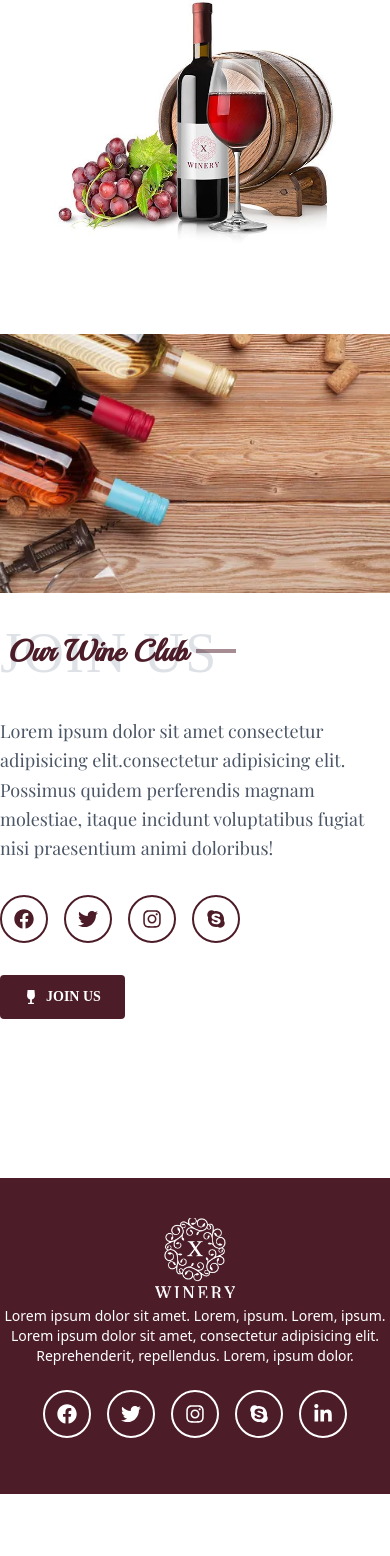
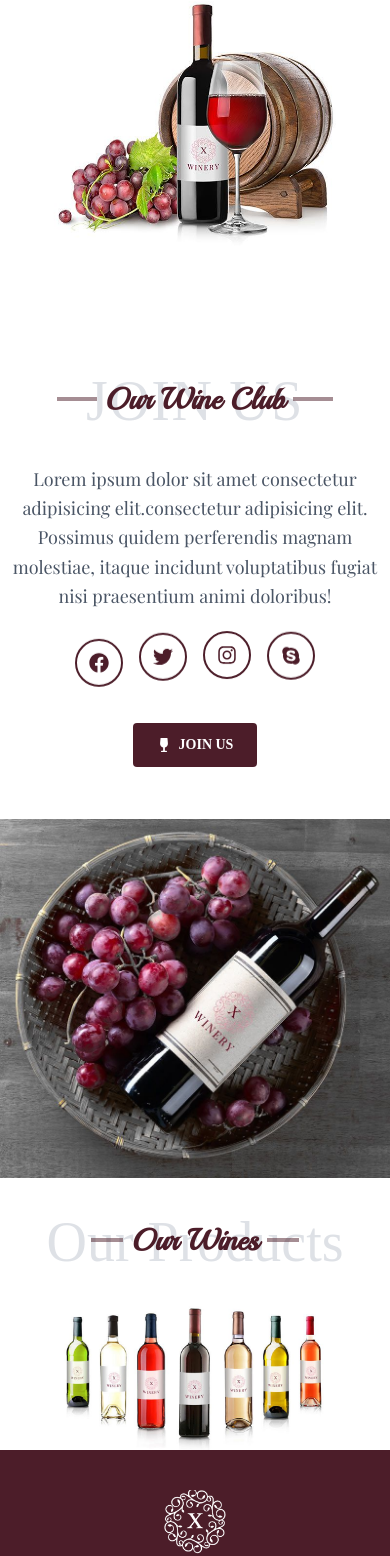
Before and after one commit to laksamba/winery, a React (Vite) app: page / in a window 390 px wide. Shown: the part 3036-4592 px from the top of the page. Before the commit the page ends 4530 px from the top, so only its background shows below. Built offline with nearby package versions, Linux system fonts and the light colour scheme.

Commit message:
wineclub & icon animation

```diff
--- a/src/Pages/OurHistory.jsx
+++ b/src/Pages/OurHistory.jsx
@@ -33,7 +33,7 @@ const OurHistory = () => {
         itaque incidunt voluptatibus fugiat nisi praesentium animi doloribus! <br className="hidden sm:block" />
 
       </p>
-      <Link className="px-6 sm:px-8 py-3 sm:py-4 bg-[#4c1d29] text-white font-bold rounded-xl text-sm sm:text-base">
+      <Link className="px-6 sm:px-8 py-3 sm:py-4 bg-[#4c1d29] text-white font-[Plaifair] rounded-sm font-bold md:text-xl sm:text-base hover:bg-[#84293e]  transition-all  hover:scale-110">
         Read More
       </Link>
     </div>
--- a/src/Pages/OurWine.jsx
+++ b/src/Pages/OurWine.jsx
@@ -0,0 +1,31 @@
+import React from 'react'
+import image from '../assets/Images/Bottles.png'
+
+const OurWine = () => {
+  return (
+    <div className='max-h-screen'>
+         <div className=" text-center my-9 ">
+        <h2 className="md:text-[6rem] text-[3.5rem] font-[Playfair]  text-gray-300  mb-0 leading-none opacity-70">
+          Our Products
+        </h2>
+
+        <h3 className="md:text-5xl text-3xl font-bold text-[#4c1d29] md:-mt-18 -mt-12 md:mb-14 relative">
+          <div className="flex justify-center items-center">
+            <hr className="border-2 md:w-14 w-8 border-[#4c1d29]/50" />
+            <span className="bg-transparent px-2 relative  font-[playball]">
+              Our Wines
+            </span>
+            <hr className="border-2 md:w-14 w-8 border-[#4c1d29]/50" />
+          </div>
+        </h3>
+      </div>
+      {/* image  */}
+      <div className='flex  justify-center'>
+        <img src={image} alt="Winery" loading="lazy"  className='w-[80%]' />
+      </div>
+
+    </div>
+  )
+}
+
+export default OurWine
--- a/src/Pages/WineClub.jsx
+++ b/src/Pages/WineClub.jsx
@@ -1,5 +1,5 @@
 import React from "react";
-import image from "../assets/Images/wineHistory.png";
+import image  from '../assets/Images/ClubWine.jpeg'
 import {
   FaFacebook,
   FaInstagram,
@@ -11,7 +11,7 @@ import { Link } from "react-router-dom";
 
 const WineClub = () => {
   return (
-    <div className="flex flex-col lg:flex-row  items-center  min-h-screen lg:py-0 gap-8 lg:gap-0 ">
+    <div className="flex flex-col-reverse  lg:flex-row  items-center  min-h-screen lg:py-0 gap-8 lg:gap-0 ">
       {/* images */}
       <div className="w-full lg:w-auto flex lg:justify-start">
         <img
@@ -23,15 +23,15 @@ const WineClub = () => {
       </div>
 
       {/* Text Content */}
-      <div className="w-full lg:w-[60%] text-left flex flex-col justify-center  gap-2 md:pl-15  ">
-        <div className=" ">
+      <div className="w-full lg:w-[60%] text-left flex flex-col justify-center  gap-2 md:pl-15">
+        <div className="text-center md:text-left ">
           <h2 className="text-[3.5rem] sm:text-6xl font-[Playfair] lg:text-[6rem] text-gray-300 tracking-[0.1rem] mb-0 leading-none opacity-70">
             JOIN US
           </h2>
 
           <h3 className="text-3xl  sm:text-4xl lg:text-5xl font-bold text-[#4c1d29] -mt-12 sm:-mt-12 lg:-mt-18 mb-10 lg:mb-10 relative">
-            <div className="flex justify-start items-center ">
-              {/* <hr className="border-2 w-10 sm:w-14 border-[#4c1d29]/50" /> */}
+            <div className="flex justify-center  md:justify-start items-center ">
+              <hr className="md:hidden border-2 w-10 sm:w-14 border-[#4c1d29]/50" />
               <span className="bg-transparent px-2 relative playball">
                 Our Wine Club
               </span>
@@ -41,7 +41,7 @@ const WineClub = () => {
         </div>
 
         {/* content */}
-        <div className="flex flex-col  gap-8 lg:gap-8">
+        <div className="flex flex-col  gap-8 lg:gap-8 text-center md:text-left">
           <p className="text-lg sm:text-xl lg:text-xl text-gray-600   font-paragraph leading-relaxed">
             Lorem ipsum dolor sit amet consectetur adipisicing elit.
             <br className="hidden sm:block" />
@@ -53,24 +53,24 @@ const WineClub = () => {
         </div>
 
         {/* icons */}
-        <div className="flex gap-4 my-6">
-          <div className=" border-2 border-[#4c1d29] p-3 rounded-full">
+        <div className="flex justify-center md:justify-start gap-4 my-6">
+          <div className=" border-2 border-[#4c1d29] p-3 rounded-full animate-bounce [animation-delay:0s]">
             <FaFacebook size={20} className="text-[#4c1d29]" />
           </div>
-          <div className=" border-2 border-[#4c1d29] p-3 rounded-full">
+          <div className=" border-2 border-[#4c1d29] p-3 rounded-full animate-bounce [animation-delay:0.2s]">
             <FaTwitter size={20} className="text-[#4c1d29]" />
           </div>
-          <div className=" border-2 border-[#4c1d29] p-3 rounded-full">
+          <div className=" border-2 border-[#4c1d29] p-3 rounded-full animate-bounce [animation-delay:0.4s]">
             <FaInstagram size={20} className="text-[#4c1d29]" />
           </div>
-          <div className=" border-2 border-[#4c1d29] p-3 rounded-full">
+          <div className=" border-2 border-[#4c1d29] p-3 rounded-full animate-bounce [animation-delay:0.6s]">
             <FaSkype size={20} className="text-[#4c1d29]" />
           </div>
         </div>
 
         {/* button */}
-        <div className="relative bg-amber-400 ">
-          <Link className="flex gap-2 font-[Plaifair]  absolute  items-center px-6 sm:px-8 py-3 sm:py-4 bg-[#4c1d29] text-white font-bold rounded-sm text-sm sm:text-base ">
+        <div className="md:relative mx-auto md:mx-0 pb-5 ">
+          <Link className="flex gap-2 font-[Plaifair] md:absolute   items-center px-6 sm:px-8 py-3 sm:py-4 bg-[#4c1d29] text-white font-bold rounded-sm text-sm sm:text-base hover:bg-[#84293e]  transition-all  hover:scale-110">
 
             <FaWineGlass /> JOIN US
           </Link>
--- a/src/components/Footer.jsx
+++ b/src/components/Footer.jsx
@@ -26,20 +26,20 @@ const Footer = () => {
       </div>
 
       {/* icons */}
-      <div className="flex gap-4 my-6 text-white">
-        <div className=" border-2 border-[white] p-3 rounded-full">
+      <div className="flex md:gap-4 gap-2 my-6 text-white">
+        <div className=" border-2 border-[white] p-1 md:p-3 rounded-full">
           <FaFacebook size={20} />
         </div>
-        <div className=" border-2 border-[white] p-3 rounded-full">
+        <div className=" border-2 border-[white] p-1 md:p-3 rounded-full">
           <FaTwitter size={20} />
         </div>
-        <div className=" border-2 border-[white] p-3 rounded-full">
+        <div className=" border-2 border-[white] p-1 md:p-3 rounded-full">
           <FaInstagram size={20} />
         </div>
-        <div className=" border-2 border-[white] p-3 rounded-full">
+        <div className=" border-2 border-[white] p-1 md:p-3 rounded-full">
           <FaSkype size={20} />
         </div>
-        <div className=" border-2 border-[white] p-3 rounded-full">
+        <div className=" border-2 border-[white] p-1 md:p-3 rounded-full">
           <FaLinkedinIn size={20} />
         </div>
       </div>
--- a/src/layout/Layout.jsx
+++ b/src/layout/Layout.jsx
@@ -5,6 +5,7 @@ import WineShop from "../Pages/Wineshop";
 import HeroRotatingText from "../components/HeroRotatingText";
 import OurHistory from "../Pages/OurHistory";
 import WineClub from "../Pages/WineClub";
+import OurWine from "../Pages/OurWine";
 
 const Layout = () => {
   return (
@@ -14,6 +15,7 @@ const Layout = () => {
       <OurStory />
       <OurHistory />
       <WineClub/>
+      <OurWine/>
     </div>
   );
 };
```
Also changed, not shown: src/assets/Images/ClubWine.jpeg (added).
